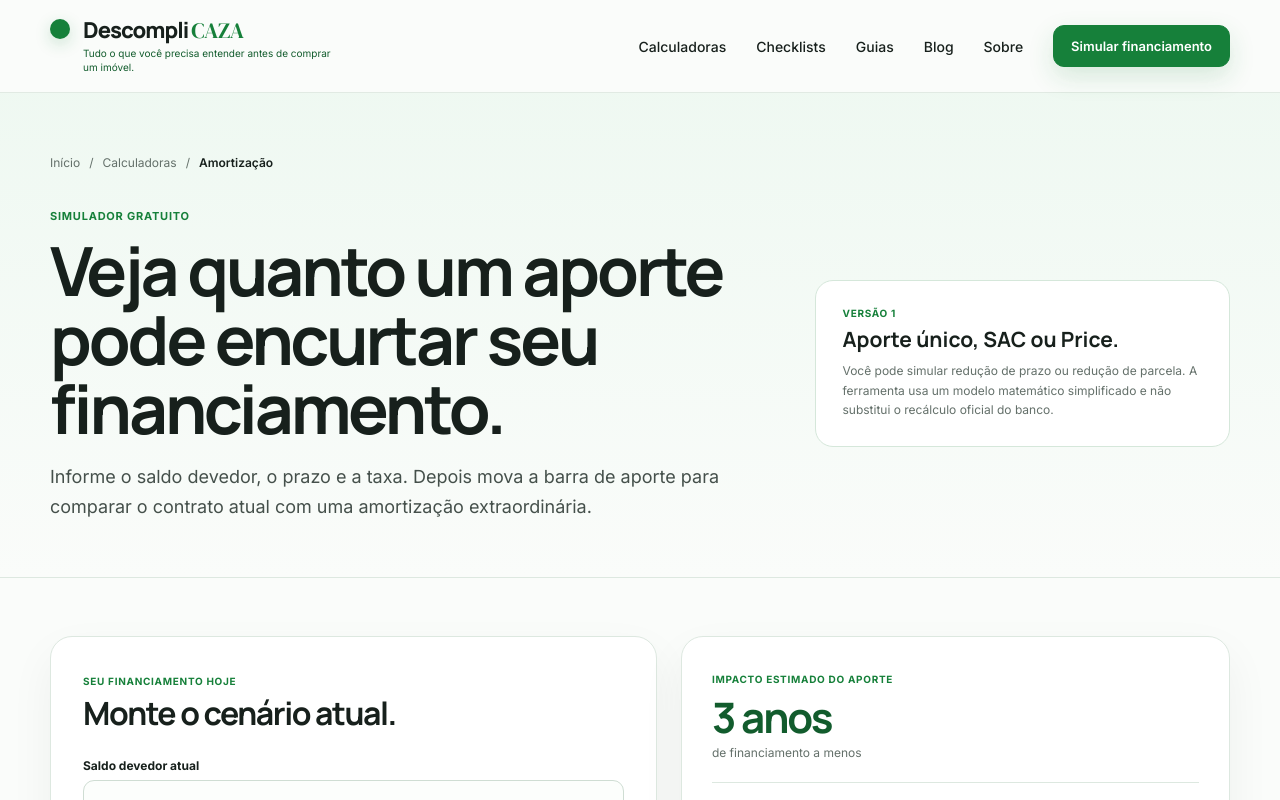
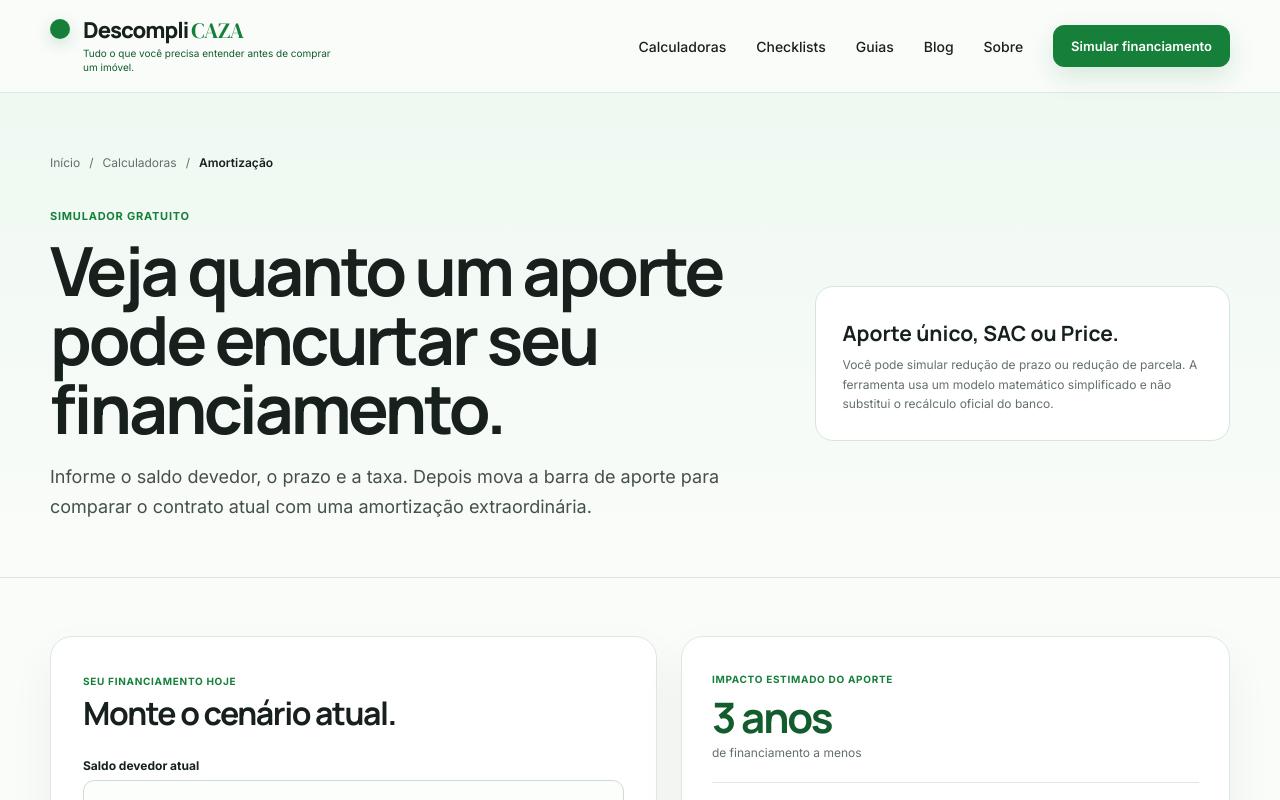
Before and after one commit to Bonisengna/descomplicasa, a Next.js app: page /calculadoras/amortizacao in a window 1280 px wide. Shown: the top 800 px of the page. Built offline with nearby package versions, Linux system fonts and the light colour scheme.

Commit message:
style: remove rotulo versao 1 do simulador de amortizacao

```diff
--- a/app/calculadoras/amortizacao/page.tsx
+++ b/app/calculadoras/amortizacao/page.tsx
@@ -41,7 +41,6 @@ export default function AmortizationPage() {
             </div>
 
             <aside className={styles.heroNote}>
-              <span>Versão 1</span>
               <strong>Aporte único, SAC ou Price.</strong>
               <p>
                 Você pode simular redução de prazo ou redução de parcela. A ferramenta usa um modelo matemático simplificado e não substitui o recálculo oficial do banco.
```
